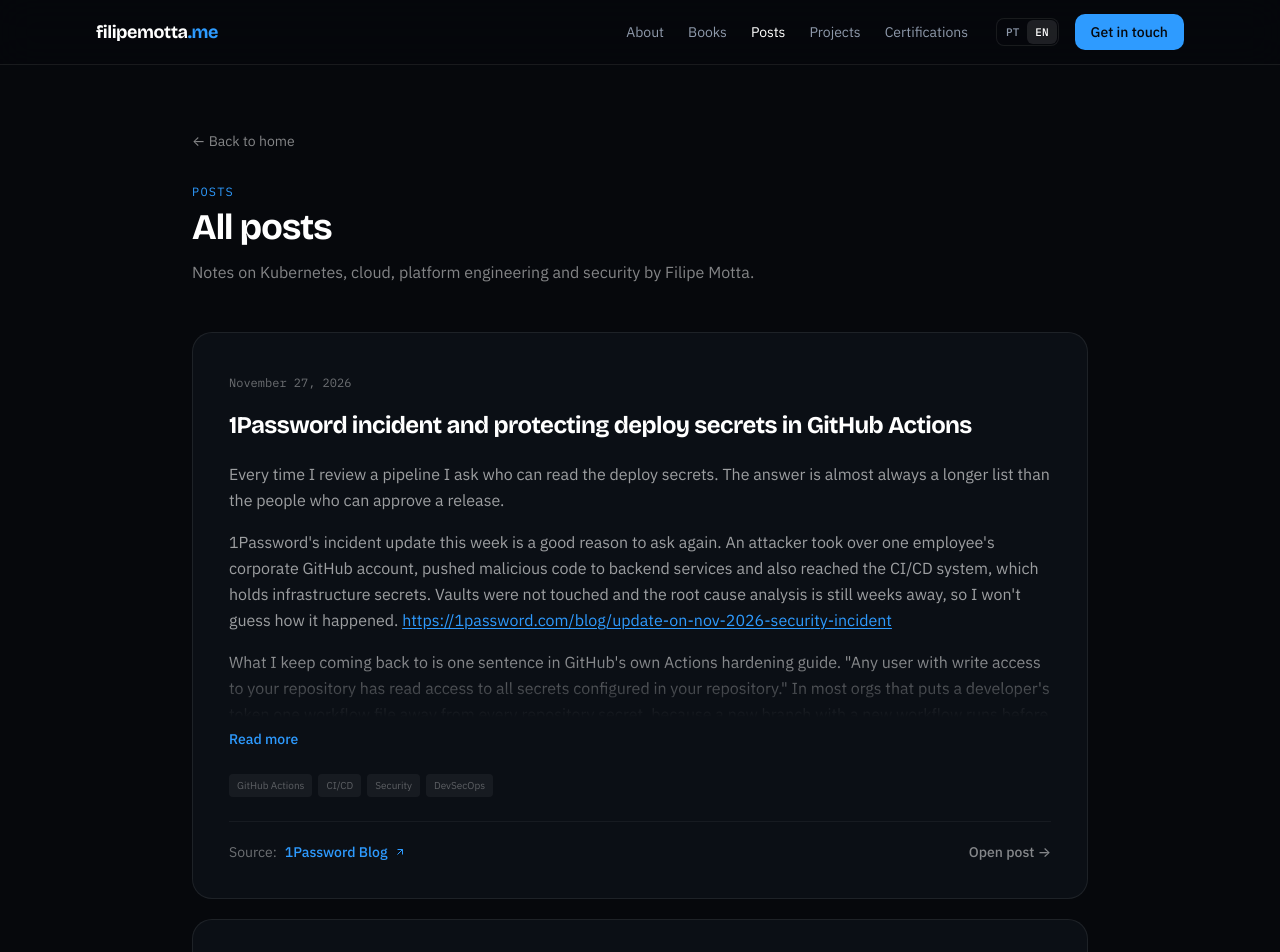
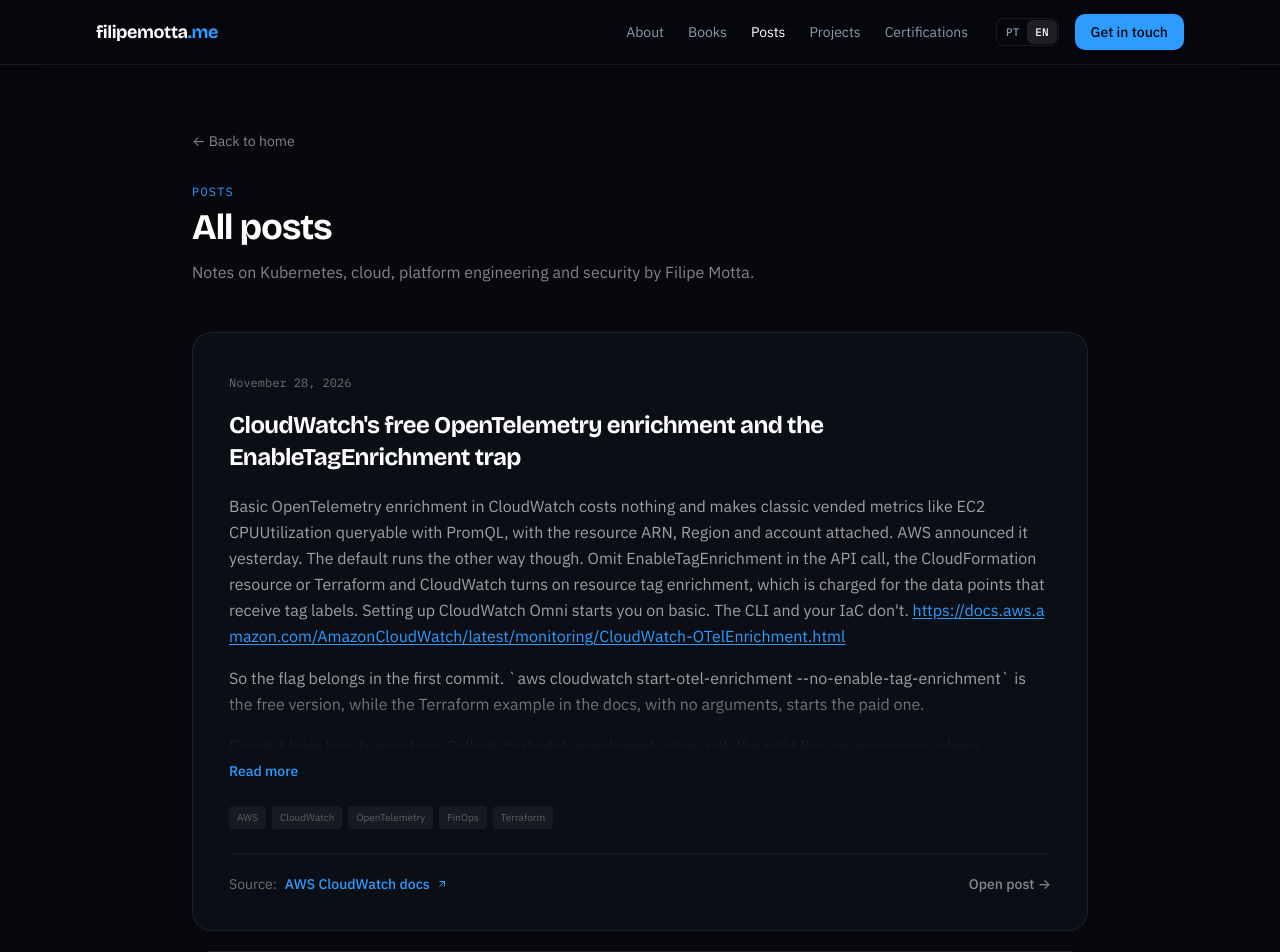
Before and after one commit to filipemotta/filipemotta.me, a React (Vite) app: page /posts in a window 1280 px wide. Shown: the top 952 px of the page. Built offline with nearby package versions, Linux system fonts and the light colour scheme.

Commit message:
feat(posts): add CloudWatch OTel enrichment post (2026-11-28) (#24)

```diff
--- a/src/data/posts.js
+++ b/src/data/posts.js
@@ -27,6 +27,29 @@
  *                                           that don't translate (e.g. "Kubernetes").
  */
 const posts = [
+  {
+    slug: "cloudwatch-otel-enrichment-tag-enrichment-default",
+    date: "2026-11-28",
+    title: {
+      en: "CloudWatch's free OpenTelemetry enrichment and the EnableTagEnrichment trap",
+      pt: "O enrichment OpenTelemetry gratuito do CloudWatch e a armadilha do EnableTagEnrichment",
+    },
+    sourceUrl: "https://docs.aws.amazon.com/AmazonCloudWatch/latest/monitoring/CloudWatch-OTelEnrichment.html",
+    sourceLabel: { en: "AWS CloudWatch docs", pt: "Documentação do AWS CloudWatch" },
+    tags: ["AWS", "CloudWatch", "OpenTelemetry", "FinOps", "Terraform"],
+    text: {
+      en: `Basic OpenTelemetry enrichment in CloudWatch costs nothing and makes classic vended metrics like EC2 CPUUtilization queryable with PromQL, with the resource ARN, Region and account attached. AWS announced it yesterday. The default runs the other way though. Omit EnableTagEnrichment in the API call, the CloudFormation resource or Terraform and CloudWatch turns on resource tag enrichment, which is charged for the data points that receive tag labels. Setting up CloudWatch Omni starts you on basic. The CLI and your IaC don't. https://docs.aws.amazon.com/AmazonCloudWatch/latest/monitoring/CloudWatch-OTelEnrichment.html
+
+So the flag belongs in the first commit. \`aws cloudwatch start-otel-enrichment --no-enable-tag-enrichment\` is the free version, while the Terraform example in the docs, with no arguments, starts the paid one.
+
+Fixing it later has its own trap. Calling start-otel-enrichment again with the right flag on an account where enrichment already runs is a no-op that ignores the flag. The change goes through update-otel-enrichment. That call also replaces both filter lists, so the namespaces you already filter have to go in the same request.`,
+      pt: `O basic OpenTelemetry enrichment do CloudWatch não custa nada e torna métricas vended clássicas, como o CPUUtilization do EC2, consultáveis com PromQL, já com o ARN do recurso, a Region e a conta anexados. A AWS anunciou ontem. Só que o padrão vai na direção contrária. Se você omitir o EnableTagEnrichment na chamada de API, no recurso do CloudFormation ou no Terraform, o CloudWatch liga o resource tag enrichment, que é cobrado pelos data points que recebem labels de tags. Configurar pelo CloudWatch Omni começa no basic. A CLI e o seu IaC não. https://docs.aws.amazon.com/AmazonCloudWatch/latest/monitoring/CloudWatch-OTelEnrichment.html
+
+Então a flag precisa estar no primeiro commit. \`aws cloudwatch start-otel-enrichment --no-enable-tag-enrichment\` é a versão gratuita, enquanto o exemplo de Terraform da documentação, sem argumentos, inicia a versão paga.
+
+Corrigir depois tem sua própria armadilha. Chamar start-otel-enrichment de novo com a flag certa numa conta onde o enrichment já está rodando é um no-op que ignora a flag. A mudança passa pelo update-otel-enrichment. Essa chamada também substitui as duas listas de filtros, então os namespaces que você já filtra precisam ir na mesma requisição.`,
+    },
+  },
   {
     slug: "1password-incident-github-actions-environment-secrets",
     date: "2026-11-27",
```
